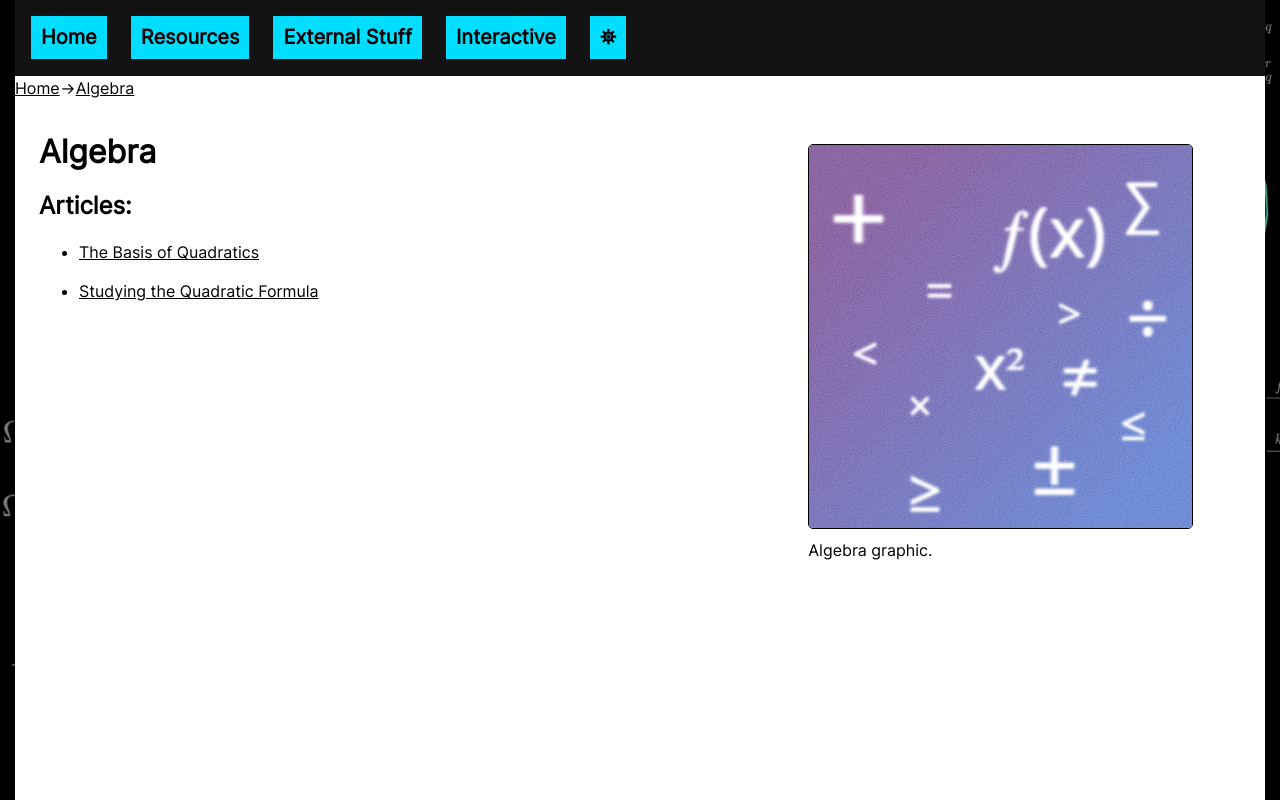
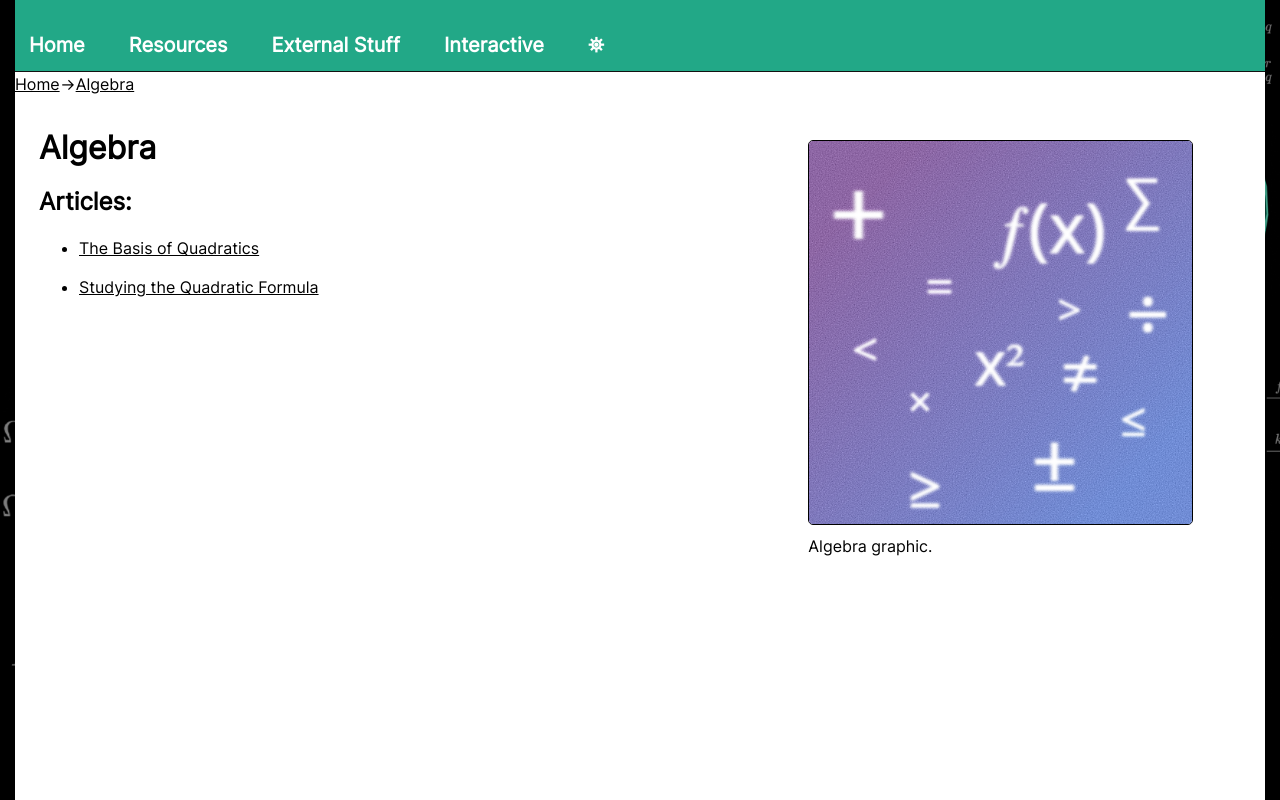
Before and after one commit to PixelatedLagg/MathInfo, a React (Create React App) app: page /algebra in a window 1280 px wide. Built offline with nearby package versions, Linux system fonts and the light colour scheme.

Commit message:
reworking articles

```diff
--- a/public/index.html
+++ b/public/index.html
@@ -3,6 +3,7 @@
   <head>
     <!-- Google tag (gtag.js) -->
     <script async src="https://www.googletagmanager.com/gtag/js?id=G-FFZVV1Z478"></script>
+    <script async src="https://pagead2.googlesyndication.com/pagead/js/adsbygoogle.js?client=ca-pub-2778970750683946" crossorigin="anonymous"></script>
     <script>
       window.dataLayer = window.dataLayer || [];
       function gtag(){dataLayer.push(arguments);}
--- a/src/index.css
+++ b/src/index.css
@@ -544,10 +544,6 @@ nav {
     max-width: 1250px;
 }
 
-nav {
-    /*display: none;*/
-}
-
 .home-text {
     color: white;
     font-size: 32px;
@@ -598,3 +594,30 @@ nav {
     margin: 0;
     padding: 0;
 }
+
+.main {
+    display: flex;
+    justify-content: center;
+    align-items: center;
+    height: 100vh; /* Vertically centers the content within the viewport */
+    margin: 0 auto;
+    width: 100%; /* Adjust based on your content width */
+    position: relative;
+}
+
+/* MAIN REDESIGN */
+
+.header {
+    padding: 4px;
+    background-color: #22A887;
+}
+
+.header-button span {
+    font-weight: bold;
+    color: white;
+}
+
+.header-button {
+    background: none;
+    margin-top: 4px;
+}
```
